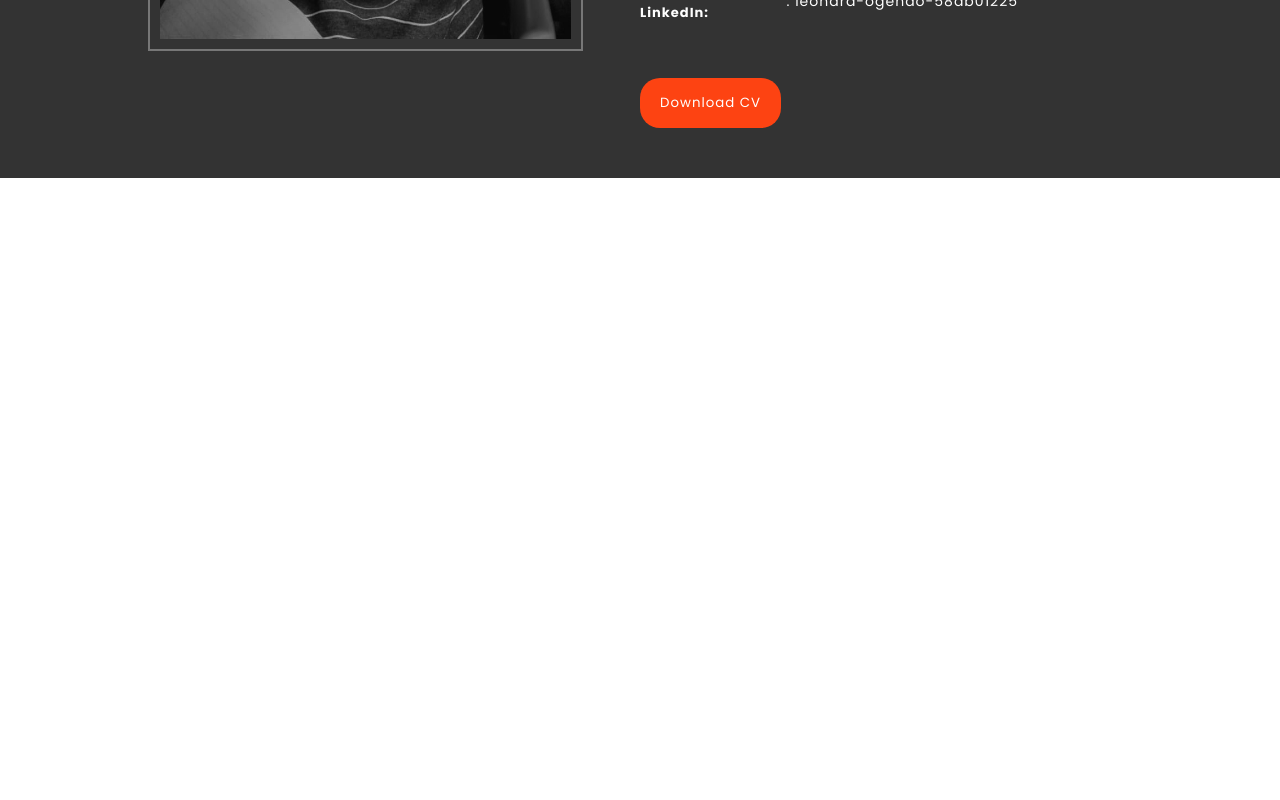
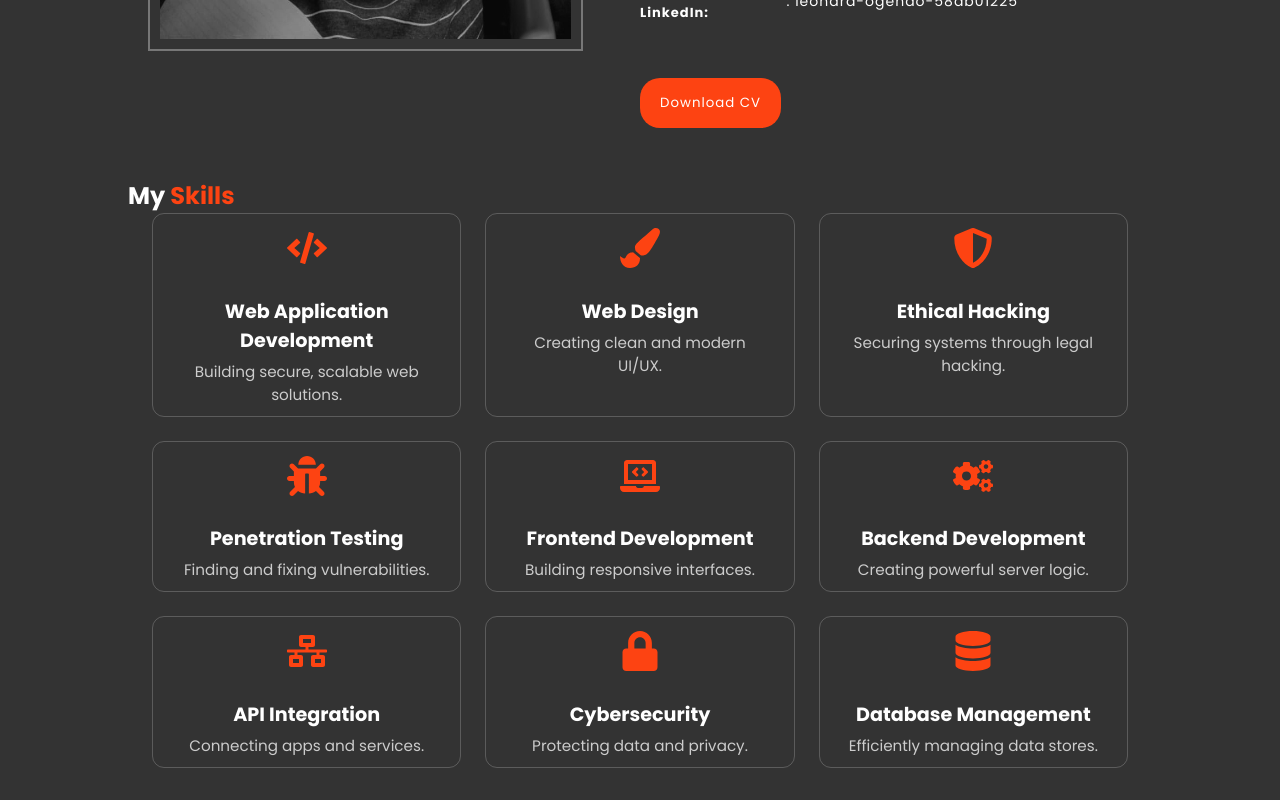
Before and after one commit to LeonardOgendo/My_React_Portfolio, a React (Create React App) app: page / in a window 1280 px wide. Shown: the part 1311-2111 px from the top of the page. Before the commit the page ends 1489 px from the top, so only its background shows below. Built offline with nearby package versions, Linux system fonts and the light colour scheme.

Commit message:
Add Skills section

```diff
--- a/package.json
+++ b/package.json
@@ -11,6 +11,7 @@
     "@testing-library/user-event": "^13.5.0",
     "react": "^18.3.1",
     "react-dom": "^18.3.1",
+    "react-icons": "^5.5.0",
     "react-scripts": "5.0.1",
     "web-vitals": "^2.1.4"
   },
--- a/src/App.js
+++ b/src/App.js
@@ -1,7 +1,10 @@
 import React from "react";
+import './App.css';
+import './styles.css';
 import Navigation from "./components/Navigation";
 import AboutMe from "./components/AboutMe";
-import './App.css';
+import Skills from "./components/Skills";
+
 
 function App(){
     return(
@@ -9,6 +12,7 @@ function App(){
             <Navigation />
             <div className="grey-body">
                 <AboutMe />
+                <Skills />
             </div>
 
         </div>
--- a/src/components/AboutMe.js
+++ b/src/components/AboutMe.js
@@ -1,5 +1,4 @@
 import React from "react";
-import '../style.css';
 import profilePhoto from '../myphoto.jpg';
 
 function AboutMe(){
--- a/src/components/Navigation.js
+++ b/src/components/Navigation.js
@@ -1,5 +1,4 @@
 import React from "react";
-import '../style.css';
 import { FontAwesomeIcon } from "@fortawesome/react-fontawesome";
 import { faHome, faCogs, faUser, faFileAlt, faPhone, faLaptopCode, faStar } from "@fortawesome/free-solid-svg-icons";
 import TypewriterEffect from "./TypewriterEffect";
--- /dev/null
+++ b/src/components/Skills.js
@@ -0,0 +1,33 @@
+import { FaCode, FaLaptopCode, FaShieldAlt, FaBug, FaDatabase, FaCogs, FaLock, FaPaintBrush, FaNetworkWired } from 'react-icons/fa';
+
+const Skills = () => {
+    const mySkills = [
+        { icon: <FaCode />, title: "Web Application Development", desc: "Building secure, scalable web solutions." },
+        { icon: <FaPaintBrush />, title: "Web Design", desc: "Creating clean and modern UI/UX." },
+        { icon: <FaShieldAlt />, title: "Ethical Hacking", desc: "Securing systems through legal hacking." },
+        { icon: <FaBug />, title: "Penetration Testing", desc: "Finding and fixing vulnerabilities." },
+        { icon: <FaLaptopCode />, title: "Frontend Development", desc: "Building responsive interfaces." },
+        { icon: <FaCogs />, title: "Backend Development", desc: "Creating powerful server logic." },
+        { icon: <FaNetworkWired />, title: "API Integration", desc: "Connecting apps and services." },
+        { icon: <FaLock />, title: "Cybersecurity", desc: "Protecting data and privacy." },
+        { icon: <FaDatabase />, title: "Database Management", desc: "Efficiently managing data stores." },
+    ];
+
+    return (
+        <div className="skills-section">
+            <h2><span style={{color: '#fff'}}>My</span> <span style={{color:'#fd4312'}}>Skills</span></h2>
+            <div className="skills-grid">
+                {mySkills.map((skill, index) => (
+                    <div className="skill-card" key={index}>
+                        <div className="skill-icon">{skill.icon}</div>
+                        <h3 className="skill-title">{skill.title}</h3>
+                        <p className="skill-desc">{skill.desc}</p>
+                    </div>
+                ))}
+            </div>
+        </div>
+    );
+}
+
+
+export default Skills;
--- a/src/components/TypewriterEffect.js
+++ b/src/components/TypewriterEffect.js
@@ -1,5 +1,5 @@
 import React, { useState, useEffect } from "react";
-import '../style.css';
+import '../styles.css';
 
 function TypewriterEffect ({ texts, speed=100, pause=1500 }){
     const [displayedText, setDisplayedText] = useState('');
--- a/src/style.css
+++ b/src/styles.css
@@ -116,6 +116,8 @@
     font-size: 15px;
     margin-right: 4px;
 }
+
+/*-- AboutMe --*/
 .about-me
 {
     min-height: 70vh;
@@ -221,3 +223,48 @@
     left: 45%;
     margin-top: 40px;
 }
+
+/*-- Skills -- */
+.skills-section {
+    width: 80%;
+    margin: 32px auto;
+}
+
+.skills-grid {
+    display: flex;
+    flex-wrap: wrap;
+    gap: 24px;
+    justify-content: center;
+}
+
+.skill-card {
+    flex: 1 1 calc(33.333% - 2rem);
+    max-width: calc(33.333% - 2rem);
+    border: 1px solid rgba(255, 255, 255, 0.2);
+    padding: 10px 25px;
+    border-radius: 12px;
+    text-align: center;
+    color: white;
+    transition: transform 0.3s ease;
+}
+
+.skill-card:hover {
+    transform: translateY(-5px);
+    border-color: #fd4312;
+}
+
+.skill-icon {
+    font-size: 2.5rem;
+    margin-bottom: 0.8rem;
+    color: #fd4312;
+}
+
+.skill-title {
+    font-size: 1.2rem;
+    margin-bottom: 0.3rem;
+}
+
+.skill-desc {
+    font-size: 0.95rem;
+    color: #ccc;
+}
```
Also changed, not shown: 1 other file (tests, documents, lock files or other folders).
